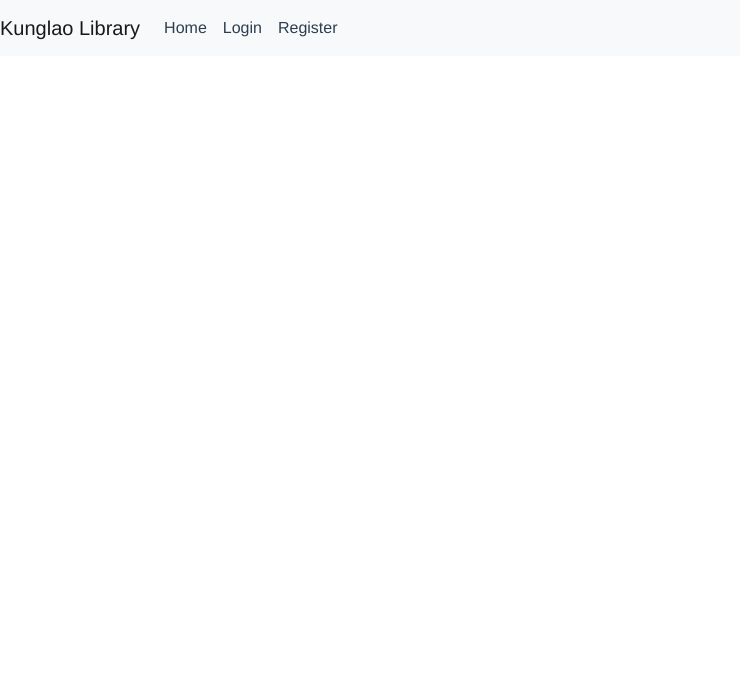
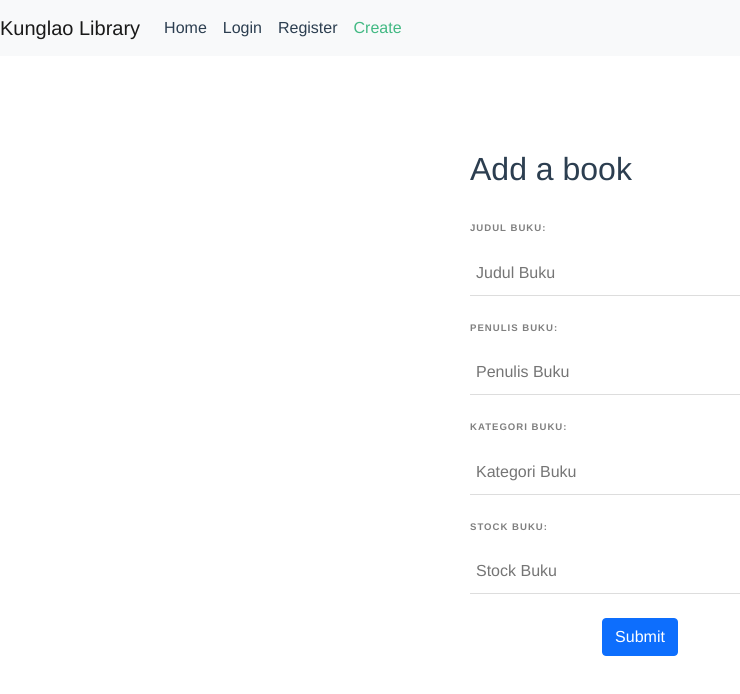
Before and after one commit to junandaip/tim-empat-service-front-end, a Vue app in the folder vue/: page /create in a window 1280 px wide. Shown: the top 694 px of the page, without its empty margins (0-740 px from the left). Built offline with nearby package versions, Linux system fonts and the light colour scheme.

Commit message:
Menambah fungsi create book

```diff
--- /dev/null
+++ b/vue/src/components/CreateBook.vue
@@ -0,0 +1,86 @@
+<template>
+  <form @submit.prevent=submitForm>
+    <h2>Add a book</h2>
+    <label>Judul Buku: </label>
+    <input type="text" name="judul" id="judul" placeholder="Judul Buku" required v-model="form.judul" />
+    <label>Penulis Buku: </label>
+    <input type="text" name="penulis" id="penulis" placeholder="Penulis Buku" required v-model="form.penulis" />
+    <label>Kategori Buku: </label>
+    <input type="text" name="kategori" id="kategori" placeholder="Kategori Buku" required v-model="form.kategori"/>
+    <label>Stock Buku: </label>
+    <input type="number" name="stock" id="stock" placeholder="Stock Buku" required v-model="form.stock" />
+    <br>
+    <div class="submit">
+     <button type="submit" class="btn btn-primary">Submit</button>
+    </div>
+  </form>
+</template>
+
+<script>
+import axios from "axios";
+
+export default {
+  data() {
+    return {
+      form: {
+        judul: "",
+        penulis: "",
+        kategori: "",
+        stock: "",
+      },
+    }
+  },
+  methods: {
+    submitForm(){
+      axios
+        .post("http://localhost:8090/book/", this.form)
+        .then((response) => {
+          console.log(response);
+        })
+        .catch((error) => {
+          console.log(error);
+        });
+    },
+  }
+};
+</script>
+
+<style>
+form {
+  max-width: 420px;
+  margin: 30px auto;
+  background: white;
+  text-align: left;
+  padding: 40px;
+  border-radius: 10px;
+}
+label {
+  color: grey;
+  display: inline-block;
+  margin: 25px 0 15px;
+  font-size: 0.6em;
+  text-transform: uppercase;
+  letter-spacing: 1px;
+  font-weight: bold;
+}
+input {
+  display: block;
+  padding: 10px 6px;
+  width: 100%;
+  box-sizing: border-box;
+  border: none;
+  border-bottom: 1px solid #ddd;
+  color: #555;
+}
+button {
+  background: #0b6dff;
+  border: 0;
+  padding: 10px 20px;
+  margin-top: 20px;
+  color: white;
+  border-radius: 20px;
+}
+.submit {
+  text-align: center;
+}
+</style>
--- a/vue/src/components/Navbar.vue
+++ b/vue/src/components/Navbar.vue
@@ -25,6 +25,9 @@
         <li class="nav-item">
           <router-link class="nav-link" to="/regist">Register</router-link>
         </li>
+        <li class="nav-item">
+          <router-link class="nav-link" :to="{ name: 'Create'} ">Create</router-link>
+        </li>
       </ul>
     </div>
   </nav>
--- a/vue/src/components/auth/Login.vue
+++ b/vue/src/components/auth/Login.vue
@@ -17,6 +17,7 @@
                 placeholder="Password.."
               />
             </div>
+            <br>
             <button type="submit" class="btn btn-primary">Submit</button>
           </form>
         </div>
--- a/vue/src/main.js
+++ b/vue/src/main.js
@@ -9,6 +9,7 @@ Vue.use(VueRouter);
 //import components
 import PostsIndex from './components/auth/Login'
 import PostsCreate from './components/auth/Regist'
+import CreateBook from './components/CreateBook.vue'
 
 import 'bootstrap'
 import 'bootstrap/dist/css/bootstrap.min.css'
@@ -31,6 +32,11 @@ const router = new VueRouter({
       path: '/regist',
       name: 'regist',
       component: PostsCreate
+    },
+    {
+      path:'/create',
+      name: 'Create',
+      component: CreateBook
     }
   ],
   mode: 'history'
```
Also changed, not shown: 1 other file (tests, documents, lock files or other folders).
